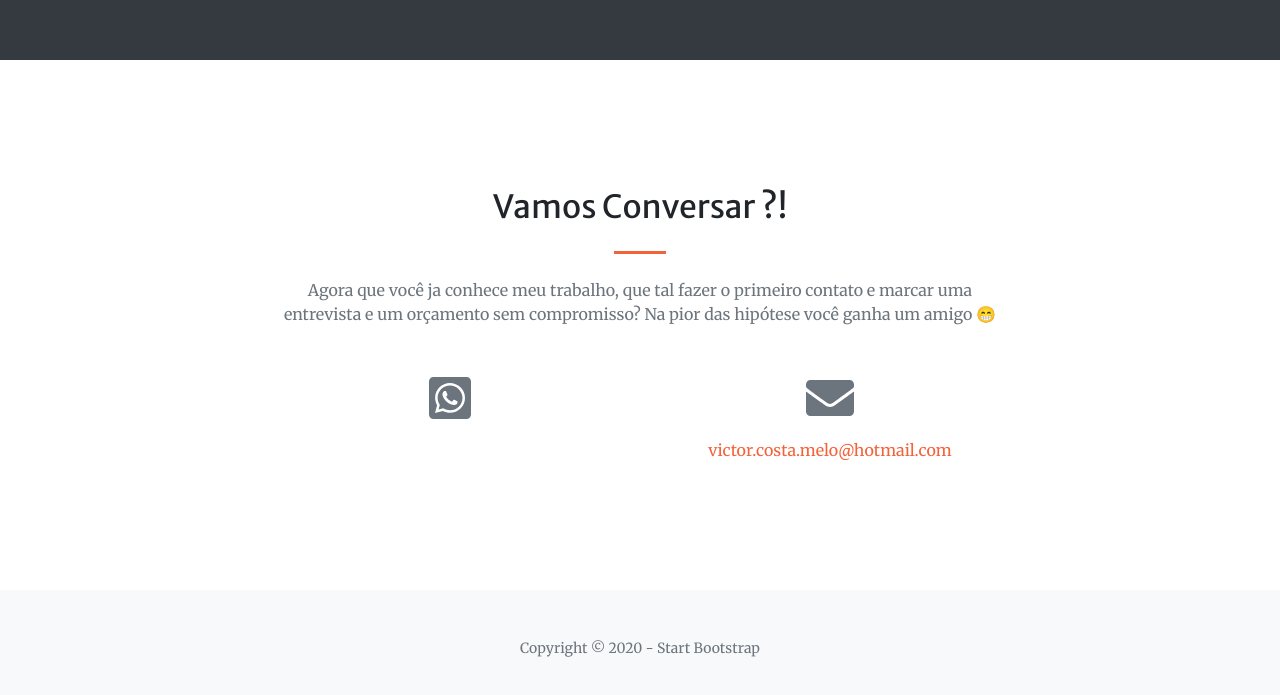
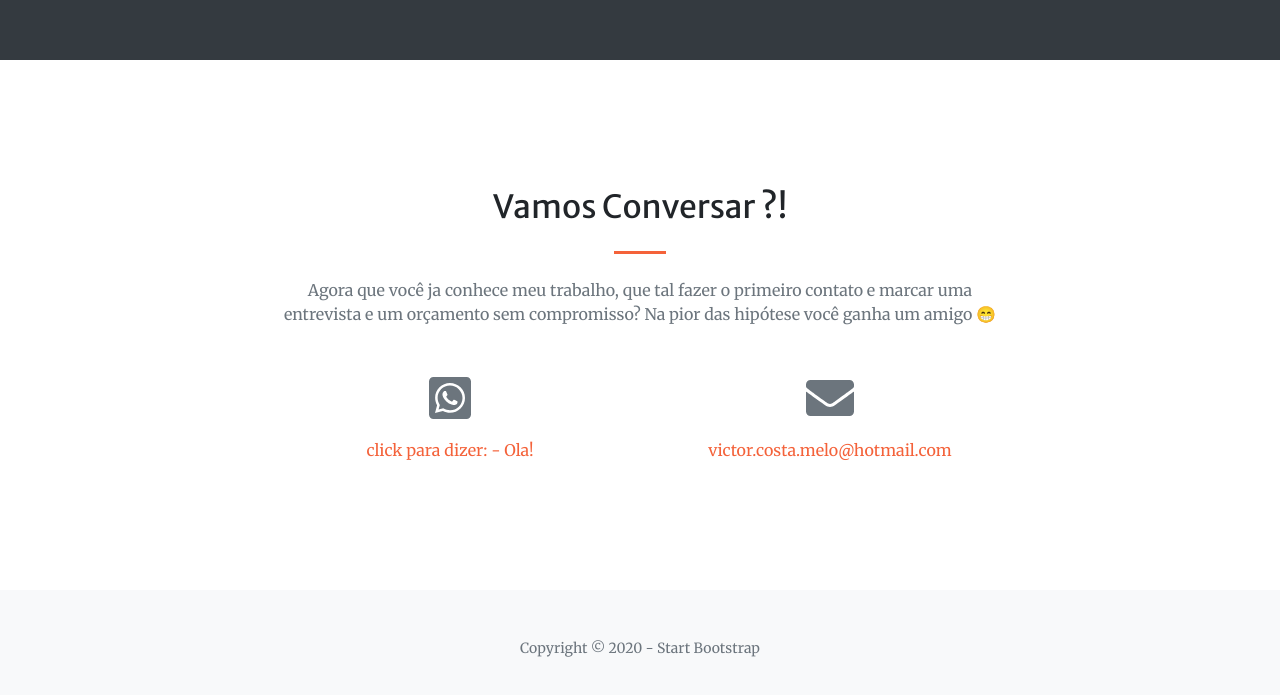
Before and after one commit to VictorCmelo/victor-melo-website, a plain HTML site: page src/pug/index.pug in a window 1280 px wide. Shown: the part 2499-3194 px from the top of the page. Drawn offline with nearby package versions, Linux system fonts and the light colour scheme; files that its build step writes are made by us from their sources; files whose address does not match are found by name.

Commit message:
texto do whats

```diff
--- a/src/pug/index.pug
+++ b/src/pug/index.pug
@@ -165,7 +165,7 @@ html(lang='en')
                     .col-lg-4.ml-auto.text-center.mb-5.mb-lg-0
                         i.fas.fab.fa-whatsapp-square.fa-3x.mb-3.text-muted
                         div
-                        a.d-block(href='https://web.whatsapp.com/send?phone=5549999191709&text=Olá,%20gostaria%20de%20um%20orçamento')
+                        a.d-block(href='https://web.whatsapp.com/send?phone=5549999191709&text=Olá,%20gostaria%20de%20um%20orçamento') click para dizer: - Ola!
                     .col-lg-4.mr-auto.text-center
                         i.fas.fa-envelope.fa-3x.mb-3.text-muted
 
```
Also changed, not shown: src/pug/index.html.
